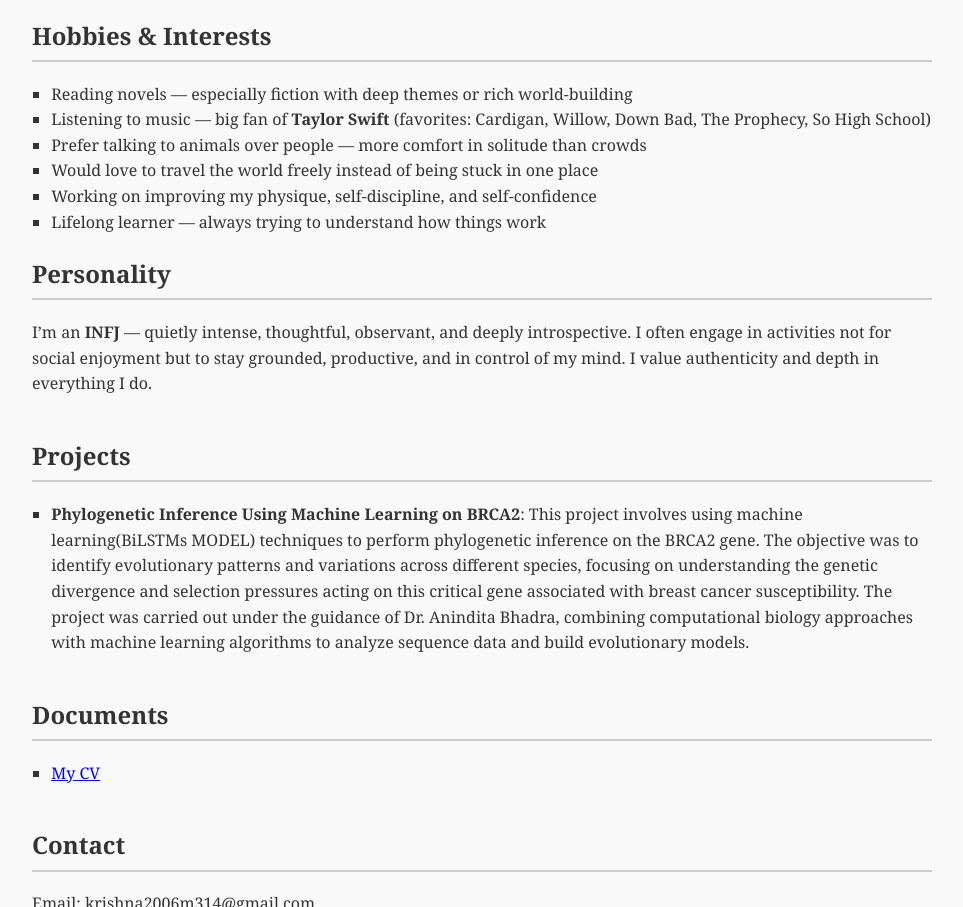
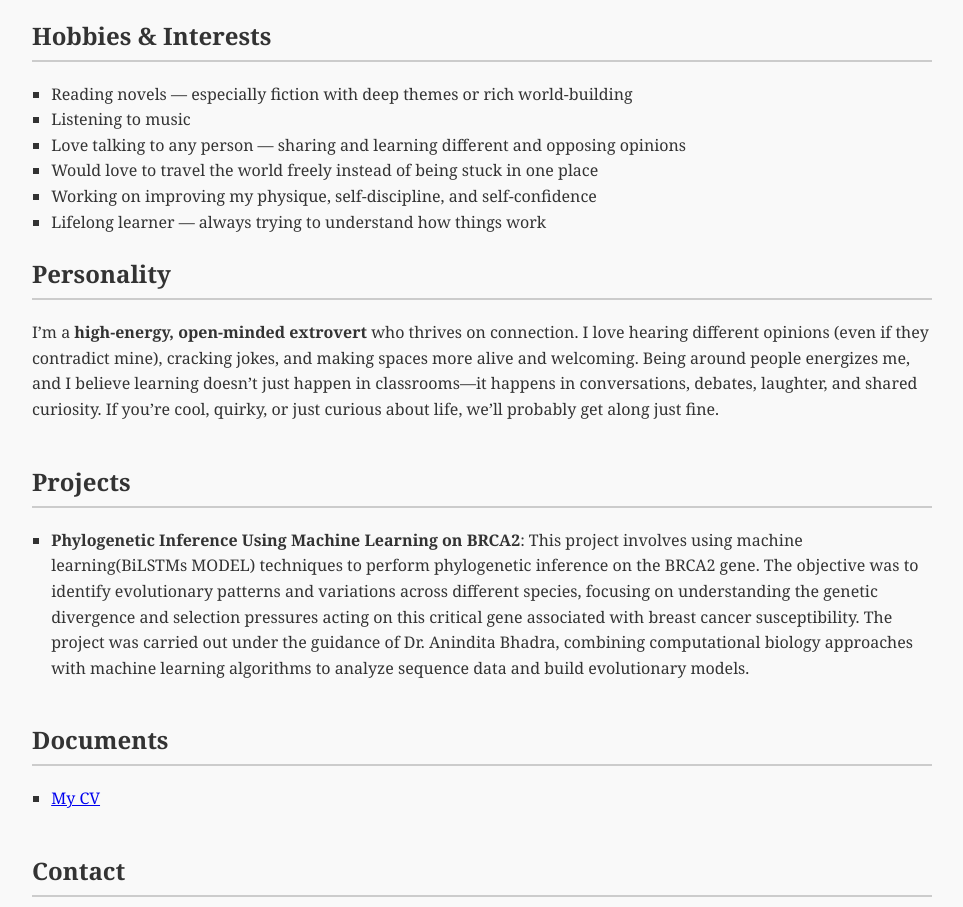
Before and after one commit to Kr1sshna/Kr1sshn.github.io, a plain HTML site: page index.html in a window 1280 px wide. Shown: the part 1297-2204 px from the top of the page, without its empty margins (158-1121 px from the left). Drawn offline with Linux system fonts and the light colour scheme.

Commit message:
Update index.html

```diff
--- a/index.html
+++ b/index.html
@@ -116,15 +116,15 @@
       <h2>Hobbies & Interests</h2>
       <ul>
         <li>Reading novels — especially fiction with deep themes or rich world-building</li>
-        <li>Listening to music — big fan of <strong>Taylor Swift</strong> (favorites: Cardigan, Willow, Down Bad, The Prophecy, So High School)</li>
-        <li>Prefer talking to animals over people — more comfort in solitude than crowds</li>
+        <li>Listening to music</li>
+        <li>Love talking to any person — sharing and learning different and opposing opinions</li>
         <li>Would love to travel the world freely instead of being stuck in one place</li>
         <li>Working on improving my physique, self-discipline, and self-confidence</li>
         <li>Lifelong learner — always trying to understand how things work</li>
       </ul>
 
       <h2>Personality</h2>
-      <p>I’m an <strong>INFJ</strong> — quietly intense, thoughtful, observant, and deeply introspective. I often engage in activities not for social enjoyment but to stay grounded, productive, and in control of my mind. I value authenticity and depth in everything I do.</p>
+      <p>I’m a <strong>high-energy, open-minded extrovert</strong> who thrives on connection. I love hearing different opinions (even if they contradict mine), cracking jokes, and making spaces more alive and welcoming. Being around people energizes me, and I believe learning doesn’t just happen in classrooms—it happens in conversations, debates, laughter, and shared curiosity. If you’re cool, quirky, or just curious about life, we’ll probably get along just fine.</p>
     </section>
 
     <section id="projects">
```
